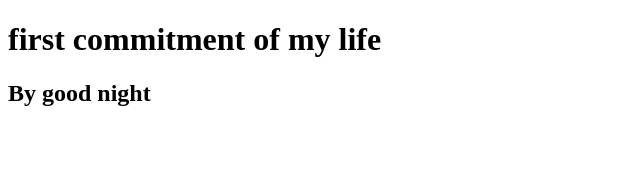
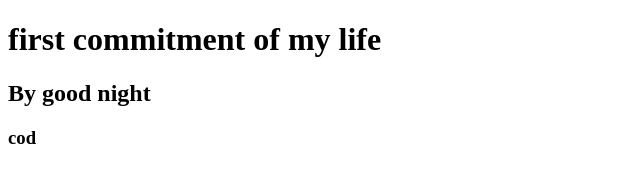
Before and after one commit to Insaneeeeee/new, a plain HTML site: page index.html in a window 1280 px wide. Shown: the full height of the page, 0-640 px from the left. Drawn offline with Linux system fonts and the light colour scheme.

Commit message:
added h3

```diff
--- a/index.html
+++ b/index.html
@@ -8,5 +8,6 @@
 <body>
     <h1> first commitment of my life</h1>
     <h2>By good night</h2>
+    <h3>cod</h3>
 </body>
 </html>
```
